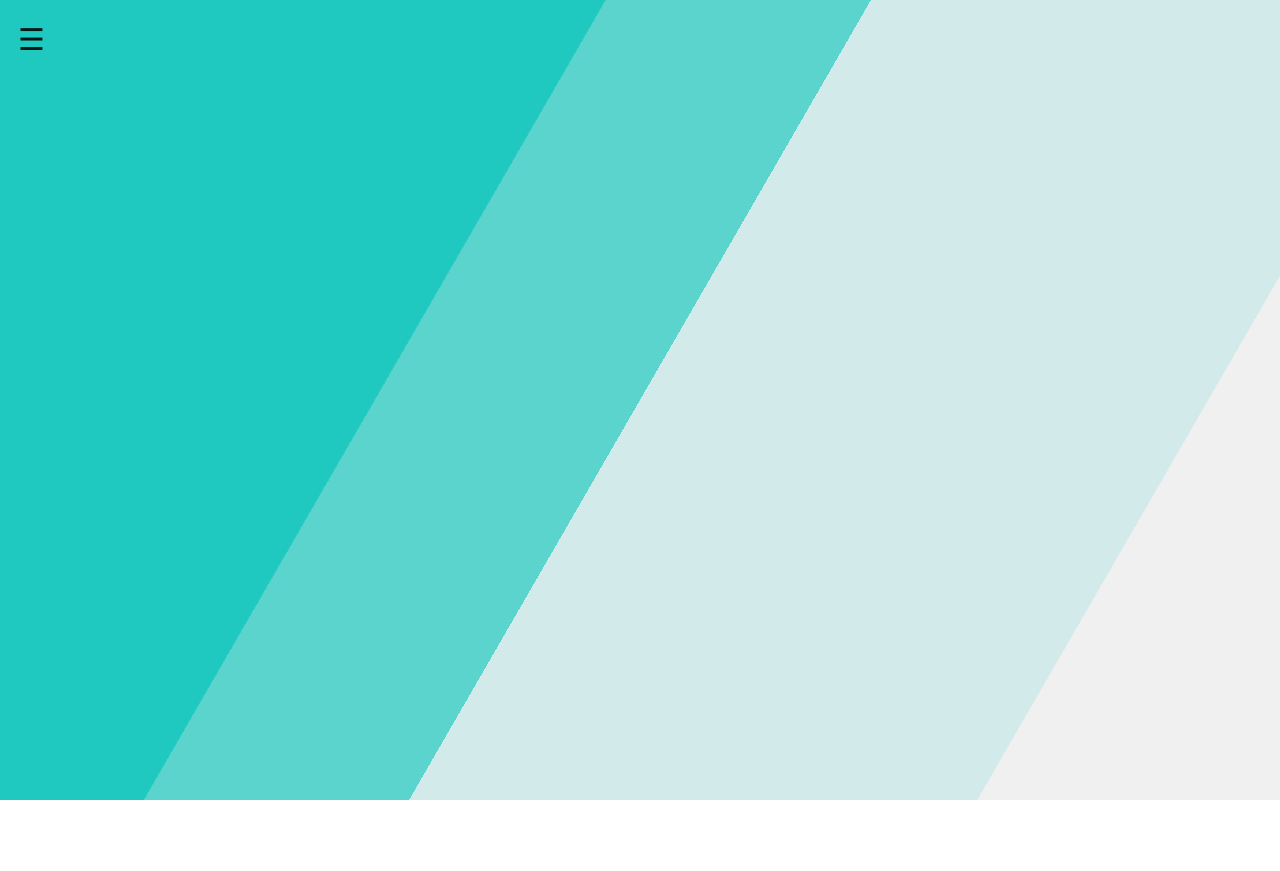
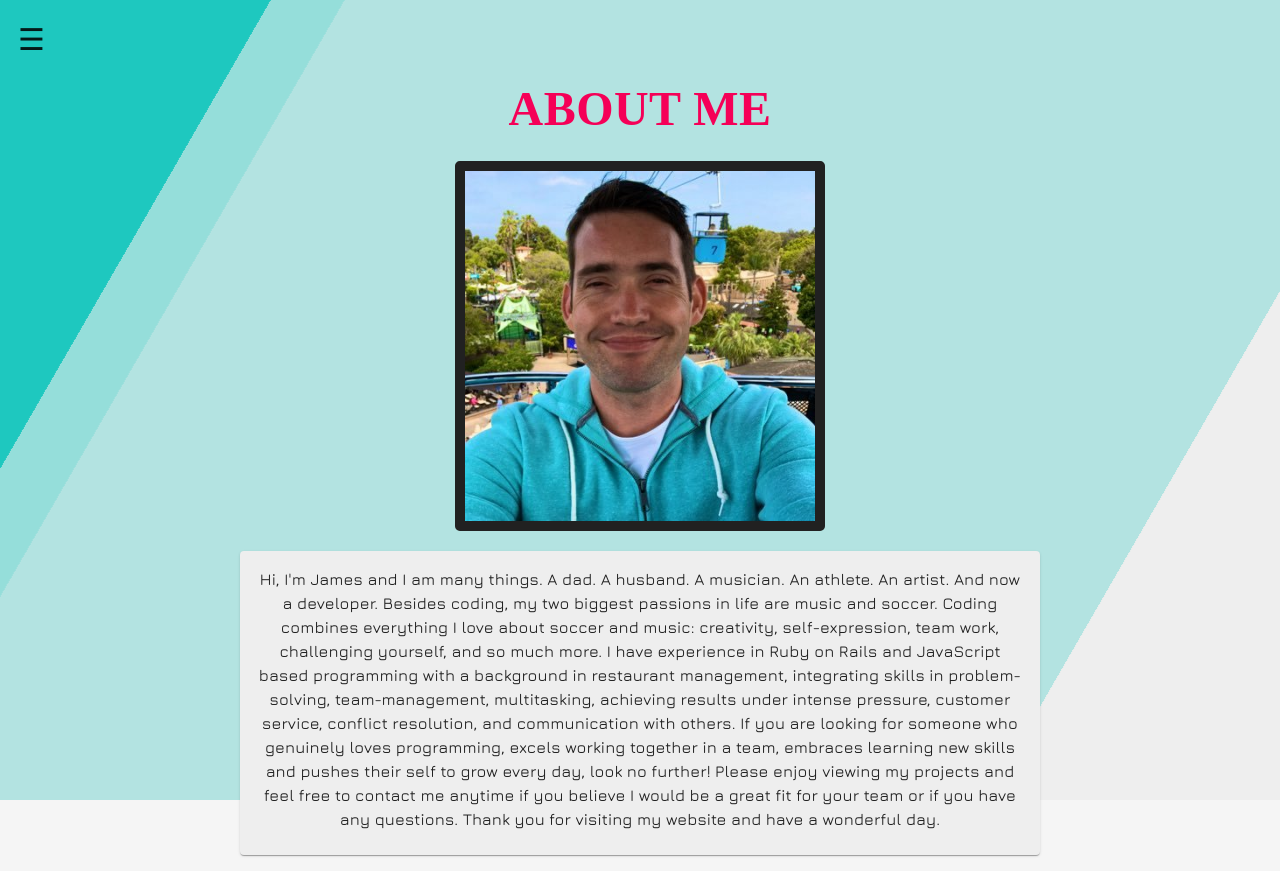
Before and after one commit to jamesncox/portfolio, a React (Create React App) app: page /about in a window 1280 px wide. Before the commit the page ends 800 px from the top, so only its background shows below. Built offline with nearby package versions, Linux system fonts and the light colour scheme; the HTML template or start-up script is replaced by a standard one; a web font is replaced by a local one.

Commit message:
Create SlowDiagonal.css and SlowDiagonals.js

```diff
--- a/src/App.js
+++ b/src/App.js
@@ -1,5 +1,5 @@
 import React from 'react';
-import './App.css'
+import './Stylesheets/App.css'
 import Main from './components/layout/Main'
 
 function App() {
--- a/src/App.css
+++ b/src/Stylesheets/App.css
@@ -4,14 +4,7 @@
 @import url('https://fonts.googleapis.com/css2?family=Bungee+Inline&display=swap');
 
 body {
-  /* background-color: #f5f5f5; */
-
-  /* background-image: linear-gradient(135deg, #f0f0f0 25%, #2ec7bd 25%, #2ec7bd 50%, #f0f0f0 50%, #f0f0f0 75%, #2ec7bd 75%, #2ec7bd 100%);
-  background-size: 1131.37px 1131.37px; */
-
-  /* background: #8e9eab;
-  background: -webkit-linear-gradient(to right, #eef2f3, #8e9eab);
-  background: linear-gradient(to right, #eef2f3, #8e9eab); */
+  background-color: #f5f5f5;
 }
 
 /* Color Scheme */
--- /dev/null
+++ b/src/Stylesheets/SlowDiagonal.css
@@ -0,0 +1,37 @@
+html {
+    height:100%;
+  }
+
+  body {
+    margin:0;
+  }
+
+  .background1 {
+    animation:slide 24s ease-in-out infinite alternate;
+    background-image: linear-gradient(-60deg, #eeeeee 50%, #00c2b8 50%);
+    bottom:0;
+    left:-50%;
+    opacity:.5;
+    position:fixed;
+    right:-50%;
+    top:0;
+    z-index:-1;
+  }
+
+  .background2 {
+    animation-direction:alternate-reverse;
+    animation-duration:32s;
+  }
+
+  .background3 {
+    animation-duration:40s;
+  }
+
+  @keyframes slide {
+    0% {
+      transform:translateX(-25%);
+    }
+    100% {
+      transform:translateX(25%);
+    }
+  }
--- /dev/null
+++ b/src/components/AboutMe/About.js
@@ -0,0 +1,77 @@
+import React from 'react'
+import JamesSanDiego from '../../assets/images/james san diego.jpg'
+import Header from './Header'
+import SlowDiagonals from './SlowDiagonals'
+
+import Box from '@material-ui/core/Box'
+import Typography from '@material-ui/core/Typography';
+import { makeStyles } from '@material-ui/core/styles';
+import Card from '@material-ui/core/Card';
+import CardContent from '@material-ui/core/CardContent';
+
+const useStyles = makeStyles((theme) => ({
+    box: {
+        alignSelf: "center",
+        marginTop: theme.spacing(2),
+        maxWidth: "100%",
+        height: "auto",
+    },
+    image: {
+        height: 350,
+        border: "solid 10px #212121",
+        borderRadius: ".3rem",
+        [theme.breakpoints.down('sm')]: {
+            height: 300
+        },
+        [theme.breakpoints.down('xs')]: {
+            height: 250
+        }
+    },
+    text: {
+        // marginTop: theme.spacing(2),
+        alignSelf: "center",
+        textAlign: "center",
+        fontFamily: "'Jura', sans-serif",
+        color: "#212121",
+        fontSize: "1rem",
+        [theme.breakpoints.down('sm')]: {
+            fontSize: "1.25rem"
+        },
+        [theme.breakpoints.down('xs')]: {
+            fontSize: "1rem"
+        },
+    },
+    card: {
+        alignSelf: "center",
+        margin: theme.spacing(2),
+        maxWidth: 800,
+        backgroundColor: "#eeeeee"
+    }
+}));
+
+
+export default function About(props) {
+    const classes = useStyles()
+    return (
+        <>
+            <SlowDiagonals />
+            <Header />
+            <Box className={classes.box}>
+                <img className={classes.image} src={JamesSanDiego} alt="Ellie and James" />
+            </Box>
+            <Card className={classes.card}>
+                <CardContent>
+                    <Typography className={classes.text}>
+                        Hi, I'm James and I am many things. A dad. A husband. A musician. An athlete. An artist. And now a developer.  Besides coding, my two biggest passions in life are music and soccer. Coding combines everything I love about soccer and music: creativity, self-expression, team work, challenging yourself, and so much more.
+
+                        I have experience in Ruby on Rails and JavaScript based programming with a background in restaurant management, integrating skills in problem-solving, team-management, multitasking, achieving results under intense pressure, customer service, conflict resolution, and communication with others.
+
+                        If you are looking for someone who genuinely loves programming, excels working together in a team, embraces learning new skills and pushes their self to grow every day, look no further!
+
+                        Please enjoy viewing my projects and feel free to contact me anytime if you believe I would be a great fit for your team or if you have any questions. Thank you for visiting my website and have a wonderful day.
+                </Typography>
+                </CardContent>
+            </Card>
+        </>
+    )
+}
--- /dev/null
+++ b/src/components/AboutMe/SlowDiagonals.js
@@ -0,0 +1,12 @@
+import React from 'react'
+import '../../Stylesheets/SlowDiagonal.css'
+
+export default function SlowDiagonals() {
+    return (
+        <>
+            <div className="background1"></div>
+            <div className="background1 background2"></div>
+            <div className="background1 background3"></div>
+        </>
+    )
+}
--- a/src/components/layout/Diagonals.js
+++ b/src/components/layout/Diagonals.js
@@ -1,5 +1,5 @@
 import React from 'react'
-import '../../Diagonal.css'
+import '../../Stylesheets/Diagonal.css'
 
 export default function Diagonals() {
     return (
--- a/src/components/layout/Home.js
+++ b/src/components/layout/Home.js
@@ -4,6 +4,7 @@ import Typography from '@material-ui/core/Typography';
 import { makeStyles } from '@material-ui/core/styles';
 import EllieAndJames from '../../assets/images/ellie and james.jpg'
 import Title from './Title'
+import Diagonals from './Diagonals'
 
 const useStyles = makeStyles((theme) => ({
     box: {
@@ -46,6 +47,7 @@ export default function Home(props) {
     const classes = useStyles()
     return (
         <>
+            <Diagonals />
             <Title />
             <Box className={classes.box}>
                 <img className={classes.image} src={EllieAndJames} alt="Ellie and James" />
--- a/src/components/layout/Main.js
+++ b/src/components/layout/Main.js
@@ -6,6 +6,7 @@ import {
 } from 'react-router-dom'
 import SideNavBar from './SideNavBar'
 import Home from './Home'
+import About from '../AboutMe/About'
 
 import { makeStyles } from '@material-ui/core/styles';
 
@@ -15,7 +16,6 @@ const useStyles = makeStyles((theme) => ({
         display: 'flex',
         flexDirection: 'column',
         justifyContent: "center",
-        fontFamily: "'Nanum Pen Script', cursive",
     },
 }))
 
@@ -30,6 +30,9 @@ export default function Main(props) {
                     <Route exact path="/">
                         <Home />
                     </Route>
+                    <Route exact path="/about">
+                        <About />
+                    </Route>
                 </Switch>
             </div>
         </Router>
--- a/src/components/layout/SideNavBar.js
+++ b/src/components/layout/SideNavBar.js
@@ -1,7 +1,5 @@
 import React, { useRef, useEffect, useState } from 'react'
 import { Link as RouterLink } from 'react-router-dom';
-
-import Diagonals from './Diagonals'
 
 import Button from '@material-ui/core/Button'
 import { makeStyles } from '@material-ui/core/styles'
@@ -80,7 +78,6 @@ function SideNavBar(props) {
 
     return (
         <div className={classes.root}>
-            <Diagonals />
             <div id="mySidenav" className="sidenav" ref={navRef}>
                 <Button className={classes.closeButton} onClick={() => closeNav()}>
                     &times;
```
Also changed, not shown: src/Shapes.css (deleted, +0 -125 lines), src/components/layout/Squares.js (deleted, +0 -19 lines), src/Stylesheets/Diagonal.css (renamed from src/Diagonal.css), src/assets/images/james hoodie.jpg (added), src/assets/images/james san diego.jpg (added).
